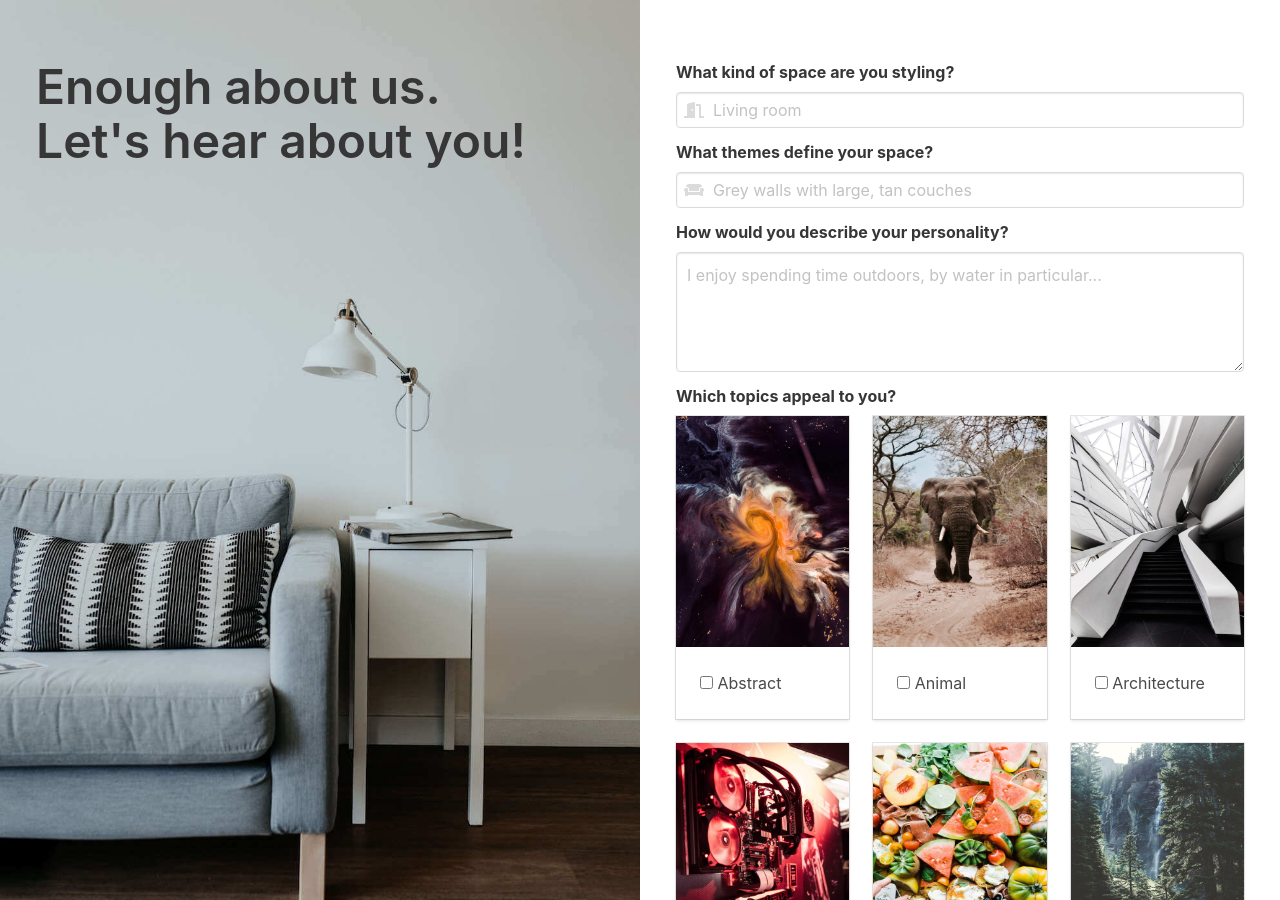
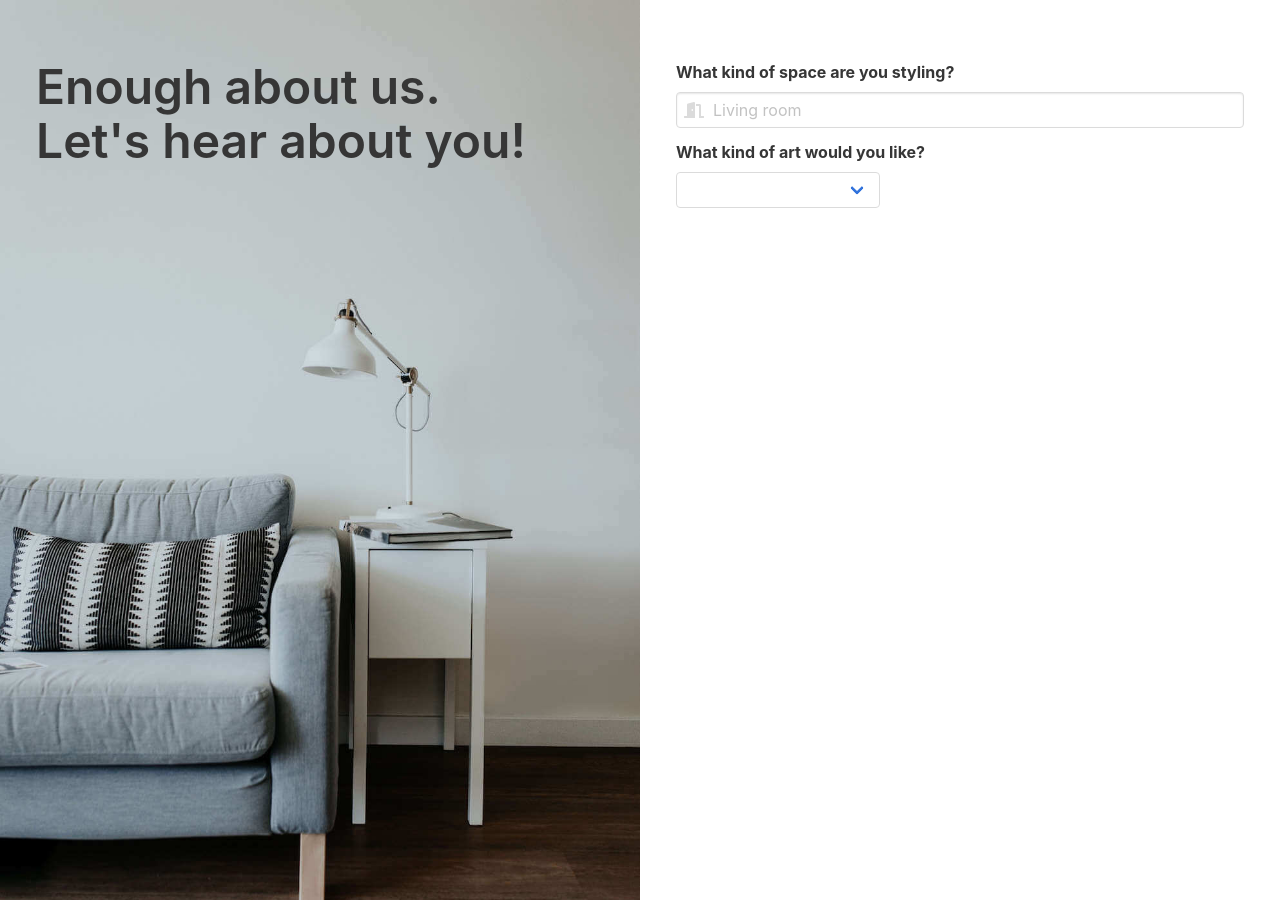
Before and after one commit to kofigumbs/apples-for-dinner, a Jekyll site: the page built from profile.html, in a window 1280 px wide and 900 px high. Built offline with Jekyll 4.4.1, drawn with Linux system fonts in a browser that asks for light colours; nearby versions of some CDN libraries; comment, search, counter and statistics services are not loaded; some of the changed text lies outside the part shown.

Commit message:
Dynamic form

```diff
--- a/_includes/profile-option.html
+++ b/_includes/profile-option.html
@@ -6,10 +6,11 @@
       </figure>
     </div>
     <div class="card-content">
-      <div class=".inline-block">
+      <div class="has-text-centered">
         <label class="checkbox">
-          <input type="checkbox" onchange="update('likes-{{ include.name }}', 'checked', this)">
-          {{ include.name | capitalize }}
+          <input
+            type="checkbox"
+            onchange="update({ tag: 'check', name: '{{ include.name }}', value: this.checked })">
         </label>
       </div>
     </div>
--- a/about.html
+++ b/about.html
@@ -54,8 +54,9 @@ styles: |
         </p>
         <ul>
           <li>Your child's dorm room</li>
-          <li>Your specialty shop</li>
+          <li>Your office</li>
           <li>Your classroom</li>
+          <li>Your future nursery</li>
           <li>and we're sure there's more!</li>
         </ul>
         <p>
--- a/index.html
+++ b/index.html
@@ -37,7 +37,7 @@ styles: |
     <div class="container">
       <h1 class="title is-1 is-spaced">
         Curated art for your
-        <mark data-tags='["office", "studio", "shop", "airbnb", "dorm", "apartment"]'>home</mark>
+        <mark data-tags='["office", "nursery", "studio", "shop", "airbnb", "dorm"]'>home</mark>
       </h1>
       <p class="subtitle">4 new pieces <strong>every season</strong> — $15 / month</p>
       <a class="button is-large is-white" href="/profile">Take our quiz</a>
--- a/profile.html
+++ b/profile.html
@@ -37,45 +37,63 @@ styles: |
       </noscript>
 
       {% if jekyll.environment == "production" %}
-      <form action="https://www.paypal.com/cgi-bin/webscr" method="POST">
+      <form action="https://www.paypal.com/cgi-bin/webscr" method="POST" onsubmit="return presubmit()">
         <input type="hidden" name="hosted_button_id" value="K2Q2RSWRGVRXY">
       {% else %}
-      <form action="https://www.sandbox.paypal.com/cgi-bin/webscr" method="POST">
+      <form action="https://www.sandbox.paypal.com/cgi-bin/webscr" method="POST" onsubmit="return presubmit()">
         <input type="hidden" name="hosted_button_id" value="4TJRU4BWR6VUE">
       {% endif %}
 
         <input type="hidden" name="cmd" value="_s-xclick">
         <input type="hidden" name="charset" value="utf-8">
-        <input type="hidden" name="custom" id="model" value="{}">
+        <input type="hidden" name="custom" id="custom">
 
         <div class="field">
           <label class="label">What kind of space are you styling?</label>
           <div class="control has-icons-left">
-            <input class="input" type="text" oninput="update('space', 'value', this)" placeholder="Living room">
+            <input
+              class="input"
+              type="text"
+              placeholder="Living room"
+              oninput="update({ tag: 'input-space', value: this.value })">
             <span class="icon is-small is-left"><i class="fas fa-door-open"></i></span>
           </div>
         </div>
 
         <div class="field">
-          <label class="label">What themes define your space?</label>
-          <div class="control has-icons-left">
-            <input class="input" type="text" oninput="update('themes', 'value', this)" placeholder="Grey walls with large, tan couches">
-            <span class="icon is-small is-left"><i class="fas fa-couch"></i></span>
+          <label class="label">What kind of art would you like?</label>
+          <div class="control">
+            <div class="select">
+              <select oninput="update({ tag: 'select', value: this.value })">
+                <option disabled selected hidden></option>
+                <option value="samples">Pick from samples</option>
+                <option value="description">Tell us with words</option>
+                <option value="surprise">Start with a surprise</option>
+              </select>
+            </div>
           </div>
         </div>
 
-        <div class="field">
-          <label class="label">How would you describe your personality?</label>
+        <div class="field is-hidden" id="description">
+          <div class="notification">
+            <i>I enjoy spending time outdoors, by water in particular.
+            I think I'd want to start with serene pictures of nature.
+            Most of my furniture is light beige,
+            so I'd want the photos to match that.</i>
+            <p class="has-text-right">
+              — Sam
+              <span class="icon is-small"><i class="fas fa-user"></i></span>
+            </p>
+          </div>
           <div class="control has-icons-left">
             <textarea
               class="textarea"
-              oninput="update('personality', 'value', this)"
-              placeholder="I enjoy spending time outdoors, by water in particular..."></textarea>
+              placeholder="Tell us as much or as little as you like..."
+              oninput="update({ tag: 'input-description', value: this.value })"></textarea>
           </div>
         </div>
 
-        <div class="field">
-          <label class="label">Which topics appeal to you?</label>
+        <div class="field is-hidden" id="samples">
           <div class="columns is-multiline is-mobile">
             {% include profile-option.html name="abstract" dimmensions="3by4" %}
             {% include profile-option.html name="animal" dimmensions="3by4" %}
@@ -89,8 +107,15 @@ styles: |
           </div>
         </div>
 
+        <div class="field is-hidden" id="surprise">
+          <div class="control">
+            <div class="notification">
+              OK! We'll send you some of our favorites then get your feedback.
+            </div>
+          </div>
+        </div>
         <br>
-        <div class="field">
+        <div class="field is-hidden" id="submit">
           <div class="control">
             <button class="button is-link is-large" type="submit" title="Subscribe with PayPal">
               <span class="icon is-large"><i class="fab fa-paypal"></i></span>
@@ -104,10 +129,52 @@ styles: |
 </div>
 
 <script>
-  var custom = document.getElementById("model");
-  var model = JSON.parse(custom.value);
-  function update(field, getter, el) {
-    model[field] = el[getter];
-    custom.value = JSON.stringify(model);
+  var model = {
+    art: {
+      samples: [],
+      description: "",
+      surprise: "surprise",
+    },
+    space: "",
+    selected: null,
+  };
+
+  function update(msg) {
+    switch (msg.tag) {
+      case "select":
+        model.selected = msg.value;
+        Object.keys(model.art).forEach(function(value) {
+          document
+            .getElementById(value)
+            .classList
+            .toggle("is-hidden", value !== model.selected);
+        });
+        document.getElementById("submit").classList.remove("is-hidden");
+        break;
+
+      case "input-space":
+        model.space = msg.value;
+        break;
+
+      case "input-description":
+        model.art.description = msg.value;
+        break;
+
+      case "check":
+        if (msg.value)
+          model.art.samples.push(msg.name);
+        else
+          model.art.samples = model.art.samples.filter(function(name) {
+            return name !== msg.name
+          });
+        break;
+    }
+    console.log(model);
+  }
+
+  function presubmit() {
+    var custom = JSON.stringify([ model.space, model.art[model.selected] ]);
+    document.getElementById("custom").value = custom;
+    return true;
   }
 </script>
```
